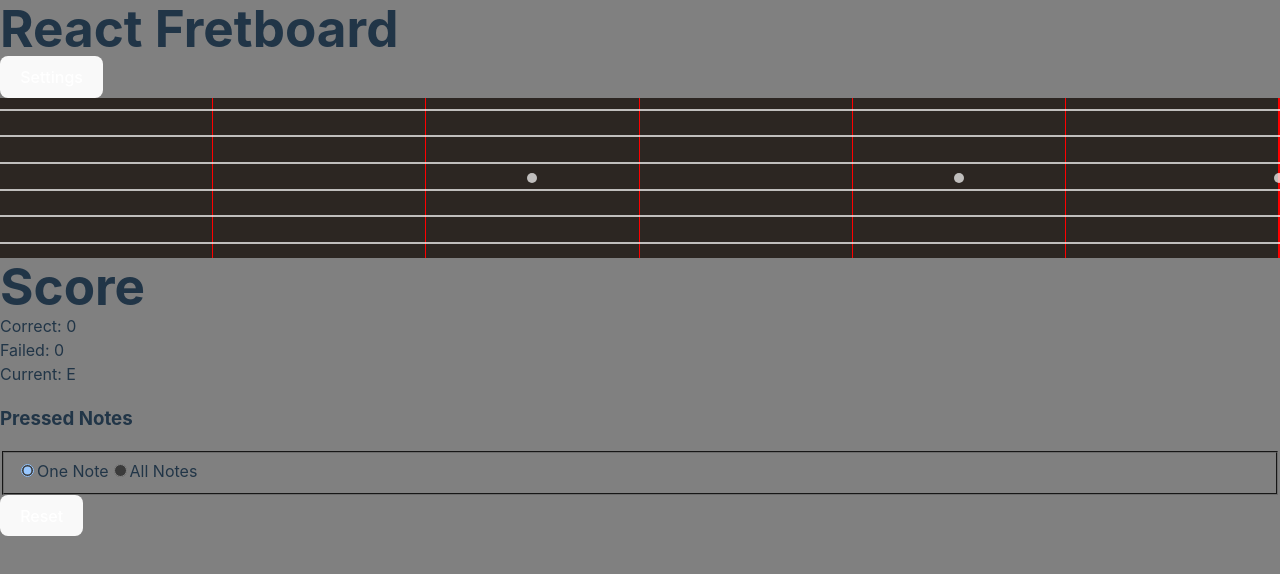
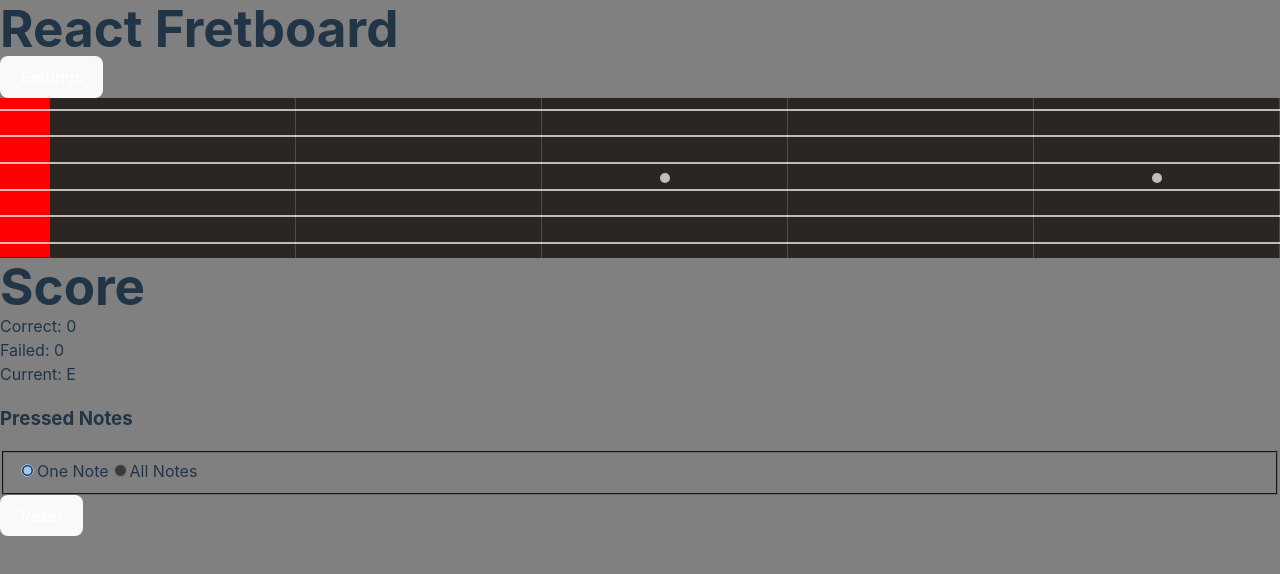
Before and after one commit to pmarcanol/fretmemo, a React (Vite) app: page / in a window 1280 px wide. Shown: the top 574 px of the page. Built offline with nearby package versions, Linux system fonts and the light colour scheme.

Commit message:
stylize open notess

```diff
--- a/src/GameModeSelect.tsx
+++ b/src/GameModeSelect.tsx
@@ -1,4 +1,3 @@
-import React from "react";
 import { useRecoilState } from "recoil";
 import { gameModeSettings } from "./stores";
 import { useGame } from "./useGame";
--- a/src/fretboard/Fretboard.tsx
+++ b/src/fretboard/Fretboard.tsx
@@ -13,13 +13,16 @@
 
   const { frets, strings } = settings;
   useEffect(() => {
-    document.documentElement.style.setProperty("--fretboard-size", `${frets}`);
+    document.documentElement.style.setProperty(
+      "--fretboard-size",
+      `${frets - 1}`
+    );
   }, [frets]);
 
   return (
     <div className="fretboard">
       <Strings strings={strings} fretboard={fretboard} />
-      <Frets frets={frets + 1} />
+      <Frets frets={frets} />
     </div>
   );
 }
--- a/src/fretboard/fretboard.css
+++ b/src/fretboard/fretboard.css
@@ -1,16 +1,12 @@
 :root {
   --fretboard-size: 12;
   --string-number: 6;
-  --fret-width: 8vw;
 }
 
 .fretboard {
   background-color: #2c2622;
   min-height: 20vh;
   display: grid;
-  grid-template-rows: repeat(var(--string-number), 1fr);
-  grid-template-columns: repeat(var(--fretboard-size), 1fr);
-  /* width: calc(var(--fret-width) * var(--fretboard-size)); */
 }
 
 .strings-container {
@@ -25,7 +21,7 @@
 .string-container {
   display: grid;
   position: relative;
-  grid-template-columns: repeat(var(--fretboard-size), 1fr);
+  grid-template-columns: 50px repeat(var(--fretboard-size), 1fr);
 }
 
 .string {
@@ -49,7 +45,7 @@
   display: grid;
   grid-column: 1 / calc(var(--fretboard-size) + 1);
   grid-row: 1 / calc(var(--string-number) + 1);
-  grid-template-columns: repeat(var(--fretboard-size), 1fr);
+  grid-template-columns: 50px repeat(var(--fretboard-size), 1fr);
   height: 100%;
 }
 
@@ -61,10 +57,10 @@
   position: relative;
 }
 
-.fret-element:nth-of-type(3),
-.fret-element:nth-of-type(5),
-.fret-element:nth-of-type(7),
-.fret-element:nth-of-type(9) {
+.fret-element:nth-of-type(4),
+.fret-element:nth-of-type(6),
+.fret-element:nth-of-type(8),
+.fret-element:nth-of-type(10) {
   &::after {
     content: "";
     position: absolute;
@@ -79,7 +75,7 @@
   }
 }
 
-.fret-element:nth-of-type(12) {
+.fret-element:nth-of-type(13) {
   &::after {
     content: "";
     position: absolute;
@@ -114,6 +110,11 @@
   align-items: center;
 }
 
+.string-container .note:nth-of-type(2) {
+  background-color: red;
+  width: 50px;
+}
+
 .note button {
   width: 90%;
   height: 90%;
```
